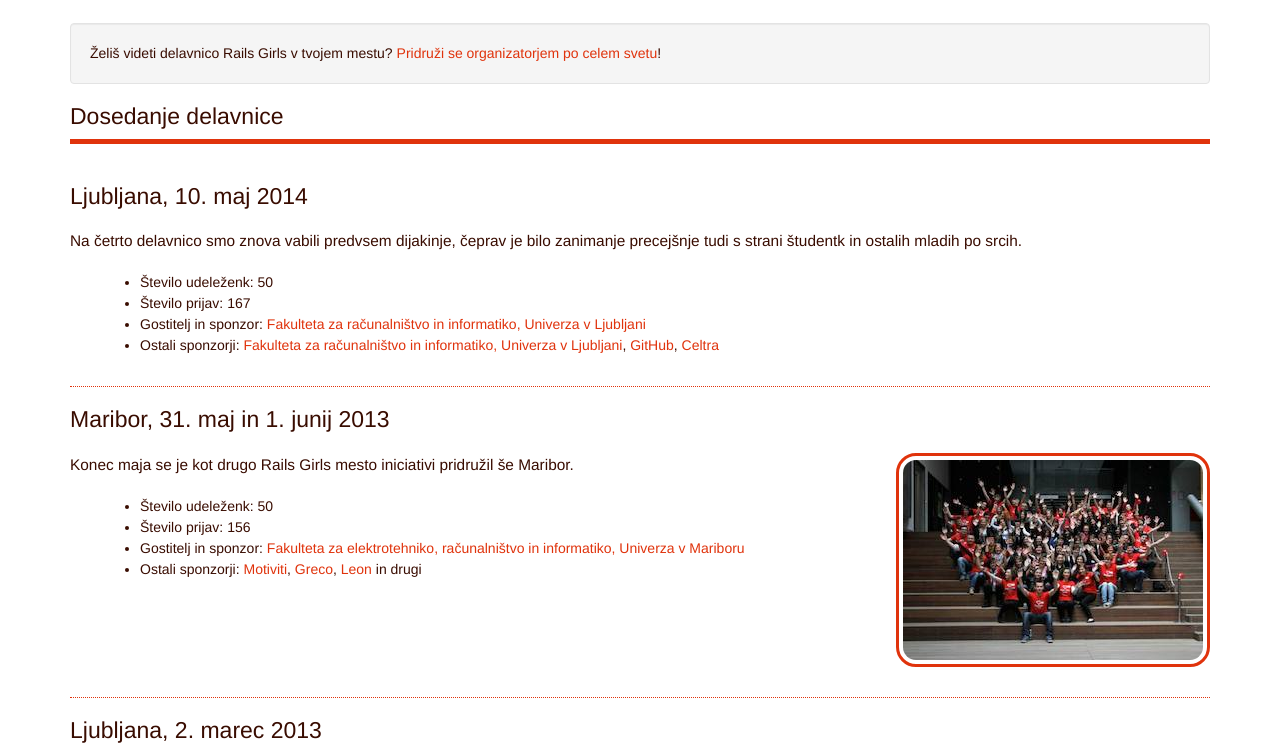
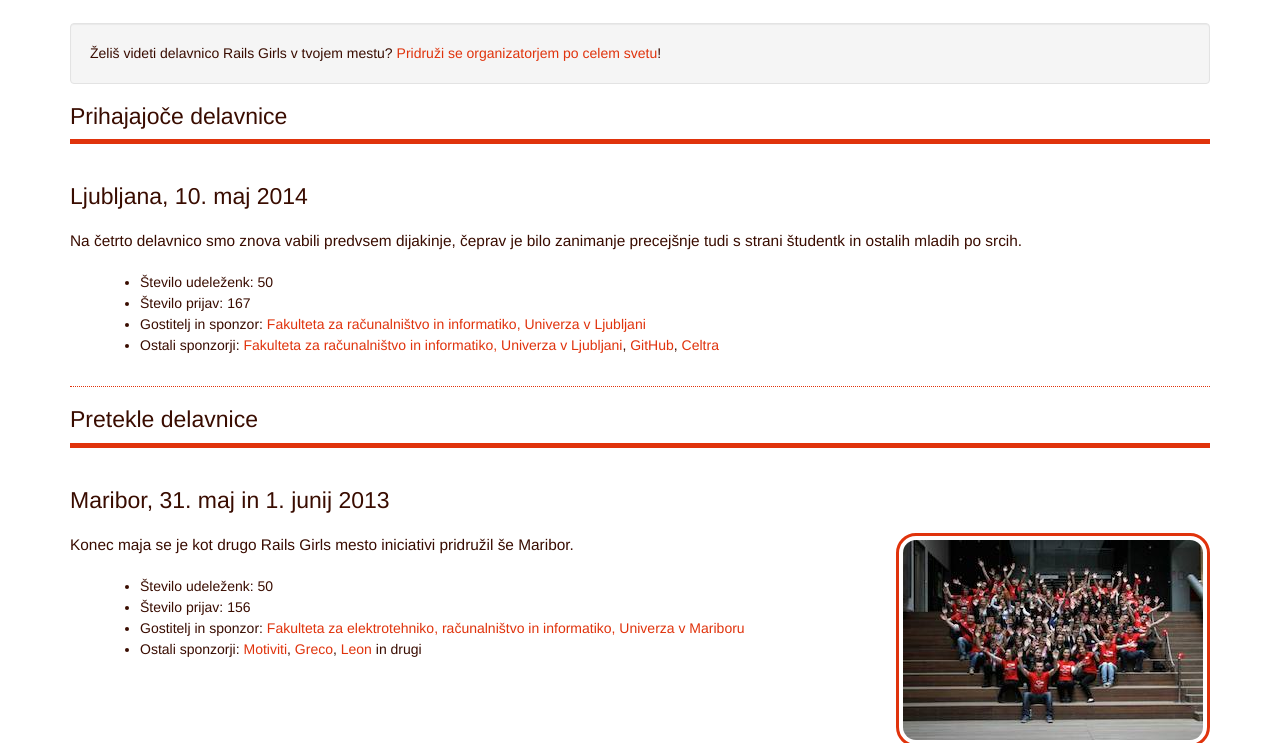
Before and after one commit to railsgirls-si/railsgirls-si.github.io, a Jekyll site: the page built from index.html, in a window 1280 px wide and 900 px high, scrolled down 952 px, cut to the strip 157-900 px from the top of the window. Built offline with Jekyll 4.4.1, drawn with Linux system fonts in a browser that asks for light colours; Markdown is read by kramdown in place of the engine named in the settings; comment, search, counter and statistics services are not loaded.

Commit message:
separated upcoming and past workshops

```diff
--- a/index.html
+++ b/index.html
@@ -40,7 +40,7 @@ title: Rails Girls Slovenija
 <div class="well">Želiš videti delavnico Rails Girls v tvojem mestu? <a href="http://guides.railsgirls.com/guide/">Pridruži se organizatorjem po celem svetu</a>!</div>
 
 
-<h2 class="red-border">Dosedanje delavnice</h2>
+<h2 class="red-border">Prihajajoče delavnice</h2>
 
 <div class="workshop clearfix">
 	<h2>Ljubljana, 10. maj 2014</h2>
@@ -55,6 +55,8 @@ title: Rails Girls Slovenija
 		<ul>
 	</div>
 </div>
+
+<h2 class="red-border">Pretekle delavnice</h2>
 
 <div class="workshop clearfix">
 	<h2>Maribor, 31. maj in 1. junij 2013</h2>
```
